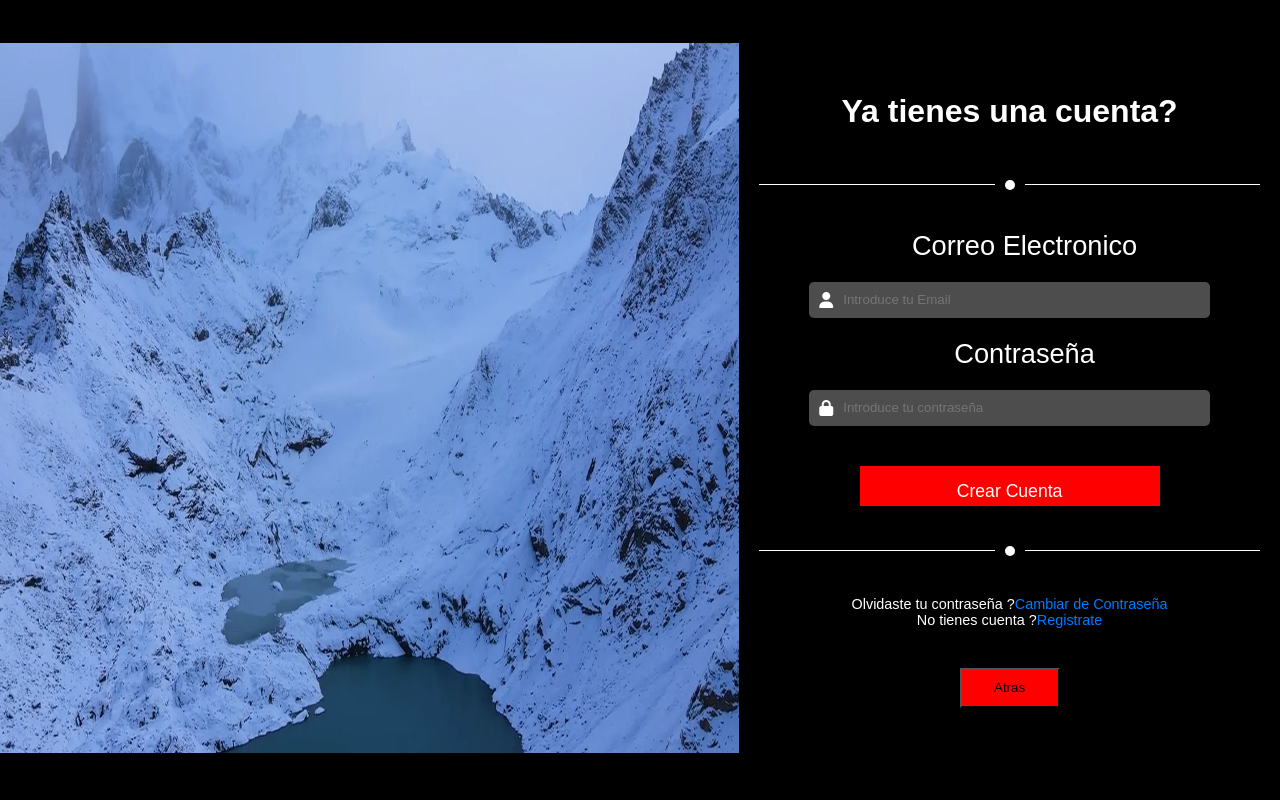
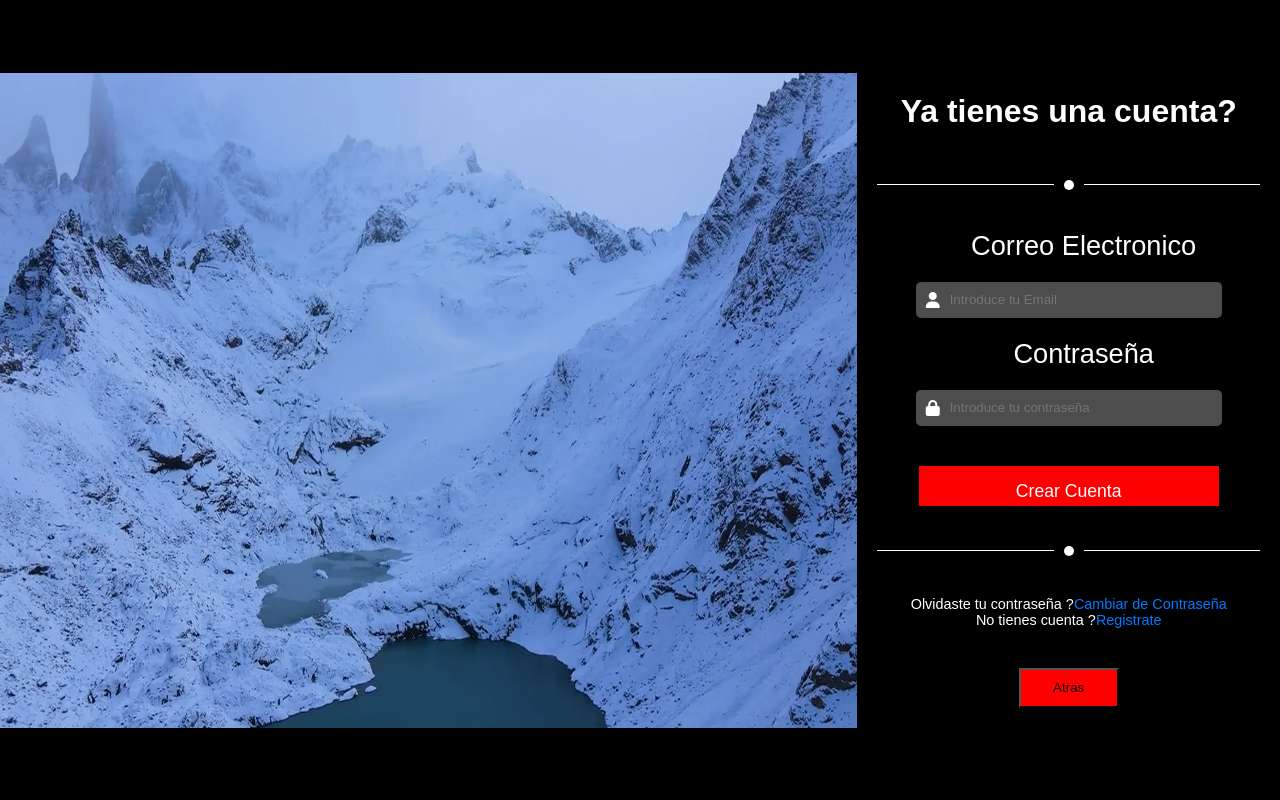
Before and after one commit to Raul2312/Raul2312.github.io, a PHP site: page /inicio.html in a window 1280 px wide. Run offline with PHP 8.4, Linux system fonts and the light colour scheme; some libraries are stand-ins or nearby versions.

Commit message:
Update inicio.css

```diff
--- a/Hiro_Trips/css/inicio.css
+++ b/Hiro_Trips/css/inicio.css
@@ -16,7 +16,7 @@
 
 }
 .main > div>img{
-    height: 710px;
+    height: 100%;
     width: 100%;
 }
 
```
